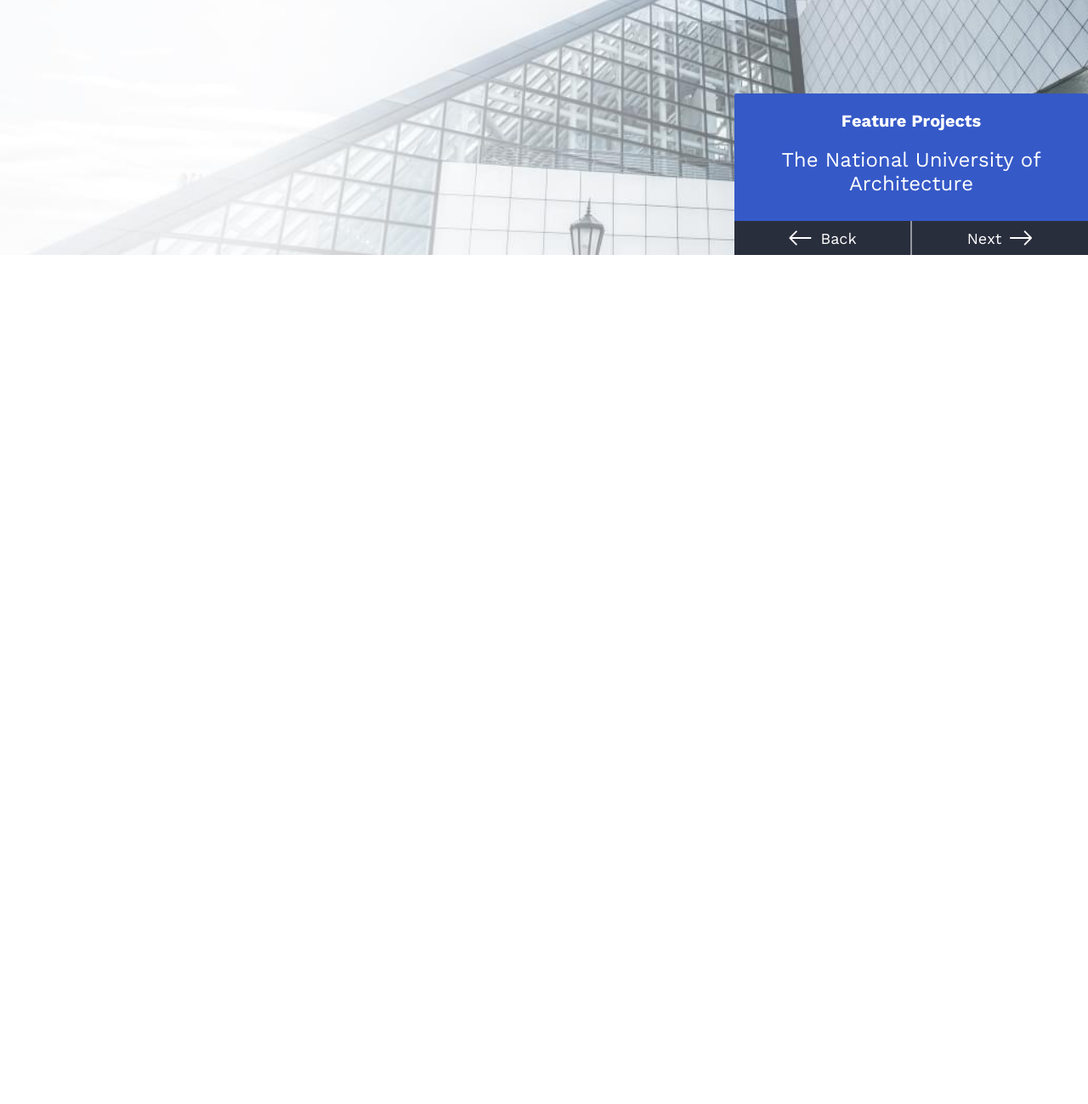
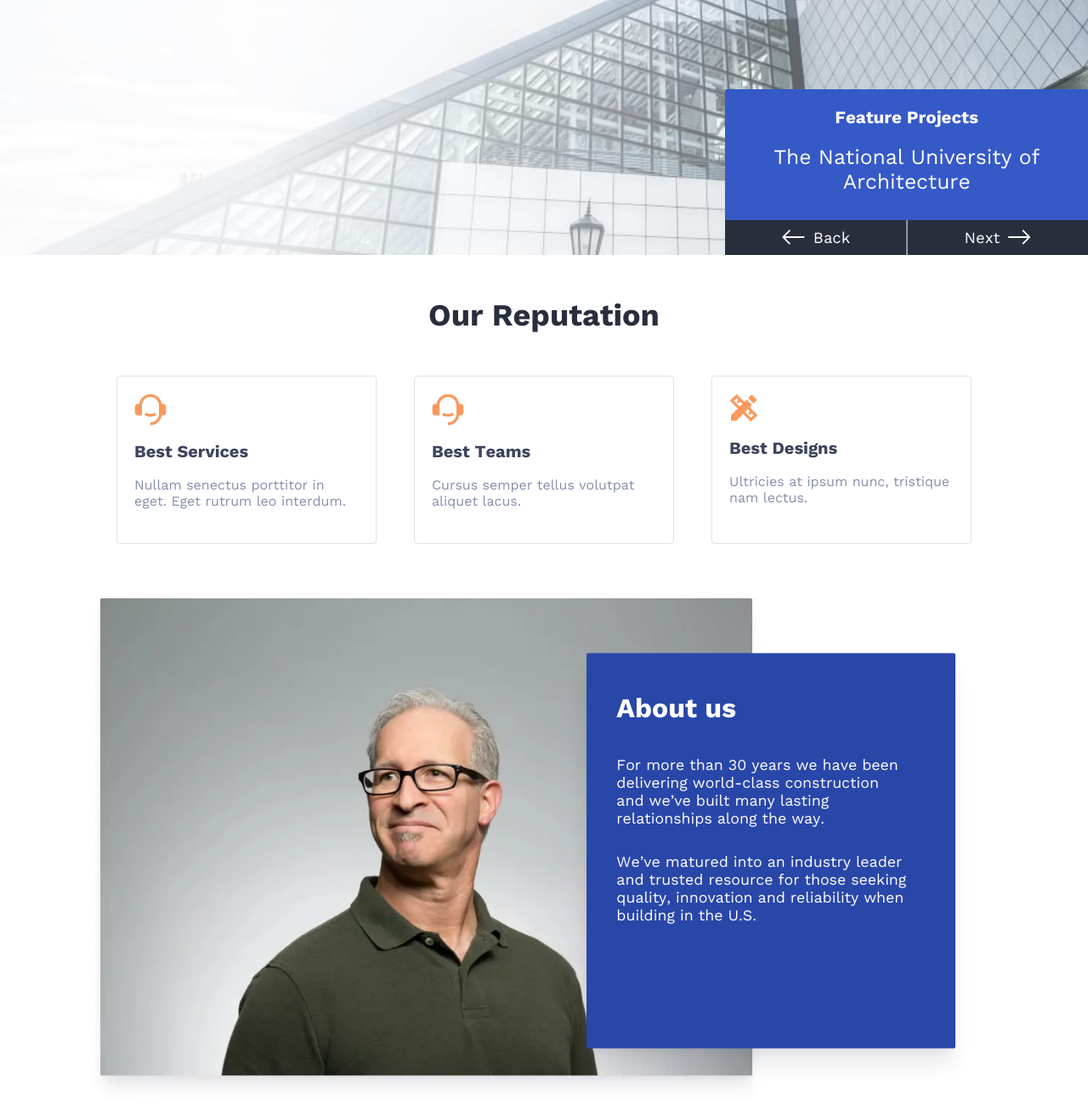
Before and after one commit to IIM01/landing-5, a plain HTML site: page index.html in a window 1280 px wide. Shown: the part 500-1799 px from the top of the page at 85% size. Before the commit the page ends 800 px from the top, so only its background shows below. Drawn offline with Linux system fonts and the light colour scheme; files whose address does not match are found by name.

Commit message:
Add files via upload

```diff
--- a/css/style.css
+++ b/css/style.css
@@ -166,7 +166,7 @@ h6 {
   background: var(--neutral-800, #292E3D);
   color: var(--neutral-white, #FFF);
   text-align: center;
-  font-size: 18px;
+  font-size: 1.125rem;
   font-weight: 400;
   display: -webkit-box;
   display: -ms-flexbox;
@@ -178,6 +178,13 @@ h6 {
   -webkit-box-pack: center;
       -ms-flex-pack: center;
           justify-content: center;
+}
+
+.title {
+  color: var(--neutral-800, #292E3D);
+  text-align: center;
+  font-size: 2.25rem;
+  font-weight: 700;
 }
 
 .header {
@@ -454,6 +461,7 @@ h6 {
 }
 
 .promo {
+  font-size: 0.2083333333vw;
   position: relative;
 }
 
@@ -470,8 +478,8 @@ h6 {
 
 .promo__title {
   color: var(--neutral-800, #292E3D);
-  font-size: 4.5rem;
   font-weight: 600;
+  font-size: 50em;
 }
 
 .promo__swiper .swiper-slide {
@@ -486,8 +494,8 @@ h6 {
   display: -webkit-box;
   display: -ms-flexbox;
   display: flex;
-  width: 26rem;
-  height: 2.5rem;
+  width: 416em;
+  height: 40em;
 }
 
 .promo__buttons-wrapper::before {
@@ -509,32 +517,143 @@ h6 {
   -webkit-box-flex: 0;
       -ms-flex: 0 0 50%;
           flex: 0 0 50%;
+  font-size: 18em;
 }
 
 .description-promo {
-  padding: 1.25rem;
-  width: 26rem;
-  height: 9.375rem;
   position: absolute;
-  bottom: 40px;
   right: 0;
   border-radius: 2px 2px 0px 0px;
   background: #3559C7;
+  padding: 20em;
+  width: 416em;
+  height: 150em;
+  position: absolute;
+  bottom: 40em;
 }
 
 .description-promo__title {
   color: var(--neutral-white, #FFF);
   text-align: center;
-  font-size: 1.25rem;
   font-weight: 700;
   margin: 0 0 1.25rem;
+  font-size: 20em;
 }
 
 .description-promo__name {
   color: var(--neutral-white, #FFF);
   text-align: center;
-  font-size: 1.5rem;
+  font-size: 24em;
   font-weight: 400;
+}
+
+.reputation {
+  padding: 3.125rem 0 4rem;
+}
+
+.reputation__content {
+  display: -webkit-box;
+  display: -ms-flexbox;
+  display: flex;
+  -webkit-box-pack: justify;
+      -ms-flex-pack: justify;
+          justify-content: space-between;
+  -ms-flex-wrap: wrap;
+      flex-wrap: wrap;
+  gap: 1.25rem 0;
+}
+
+.reputation__title-block {
+  margin: 0 0 3.125rem;
+}
+
+.item-reputation {
+  -webkit-box-flex: 0;
+      -ms-flex: 0 0 30.4093567251%;
+          flex: 0 0 30.4093567251%;
+  padding: 1.25rem 1.25rem 2.5rem 1.25rem;
+  border-radius: 4px;
+  border: 1.4px solid var(--neutral-100, #E0E3EB);
+  background: #FFF;
+}
+
+.item-reputation__image {
+  margin: 0 0 1.125rem;
+}
+
+.item-reputation__title {
+  color: var(--neutral-700, #3D445C);
+  font-size: 1.25rem;
+  font-weight: 700;
+  margin: 0 0 1.125rem;
+}
+
+.item-reputation__text {
+  color: var(--neutral-400, #858EAD);
+  font-size: 1rem;
+  font-weight: 400;
+}
+
+.about {
+  font-size: 0.0694444444vw;
+  position: relative;
+}
+
+.about__container {
+  max-width: 1236em;
+}
+
+.about__text-block {
+  position: absolute;
+  width: 488em;
+  height: 523em;
+  top: 50%;
+  right: 176em;
+  -webkit-transform: translate(0, -50%);
+      -ms-transform: translate(0, -50%);
+          transform: translate(0, -50%);
+}
+
+.about img {
+  width: 902em;
+  height: 669em;
+}
+
+.text-block-about {
+  border-radius: 2px;
+  padding: 50em 60em 60em 40em;
+  background: var(--primary, #2947A9);
+  -webkit-box-shadow: 0px 8px 8px -4px rgba(17, 24, 39, 0.04), 0px 20px 24px -4px rgba(17, 24, 39, 0.1);
+          box-shadow: 0px 8px 8px -4px rgba(17, 24, 39, 0.04), 0px 20px 24px -4px rgba(17, 24, 39, 0.1);
+  color: #FFF;
+}
+
+.text-block-about__title {
+  margin: 0 0 2.3125rem;
+  font-size: 36em;
+  font-weight: 700;
+}
+
+.text-block-about__text p {
+  font-size: 20em;
+  font-weight: 400;
+  margin: 0 0 1.875rem;
+}
+
+@media only screen and (min-width: 480px) {
+  .promo {
+    font-size: 0.1785714286vw;
+  }
+
+  .promo__title {
+    font-size: 72em;
+  }
+}
+
+@media only screen and (min-width: 560px) {
+  .promo {
+    font-size: 0.1302083333vw;
+  }
 }
 
 @media only screen and (min-width: 768px) {
@@ -578,34 +697,21 @@ h6 {
   }
 }
 
+@media only screen and (min-width: 1024px) {
+  .promo {
+    font-size: 0.09765625vw;
+  }
+}
+
+@media only screen and (min-width: 1248px) {
+  .promo {
+    font-size: 0.0801282051vw;
+  }
+}
+
 @media only screen and (min-width: 1440px) {
   .promo {
     font-size: 0.0694444444vw;
-  }
-
-  .promo__title {
-    font-size: 72em;
-  }
-
-  .promo__buttons-wrapper {
-    width: 416em;
-    height: 40em;
-  }
-
-  .description-promo {
-    padding: 20em;
-    width: 416em;
-    height: 150em;
-    position: absolute;
-    bottom: 40em;
-  }
-
-  .description-promo__title {
-    font-size: 20em;
-  }
-
-  .description-promo__name {
-    font-size: 24em;
   }
 }
 
@@ -701,4 +807,21 @@ h6 {
     font-size: 20px;
     color: #000;
   }
+
+  .reputation__content {
+    -webkit-box-orient: vertical;
+    -webkit-box-direction: normal;
+        -ms-flex-direction: column;
+            flex-direction: column;
+  }
 }
+
+@media only screen and (max-width: 559px) {
+  .text-block-about__title {
+    margin: 0 0 1.25rem;
+  }
+
+  .text-block-about__text p {
+    margin: 0 0 0.9375rem;
+  }
+}
--- a/index.html
+++ b/index.html
@@ -4,7 +4,7 @@
 	<meta charset="UTF-8">
 	<meta http-equiv="X-UA-Compatible" content="IE=edge">
 	<meta name="viewport" content="width=device-width, initial-scale=1.0">
-	<link rel="stylesheet" href="css/style.min.css?_v=20230711130020">
+	<link rel="stylesheet" href="css/style.min.css?_v=20230711145914">
 	<title>Главная</title>
 </head>
 <body class="body">
@@ -79,9 +79,47 @@
 						<div class="promo__swiper-button-next swiper-button swiper-button-next">Next<img src="img/promo/right.svg" alt=""></div>
 					</div>
 			</div>
+			<section class="reputation">
+				<div class="container container_small reputation__container">
+					<div class="title-block reputation__title-block">
+						<div class="title reputation__title ">Our Reputation</div>
+					</div>
+					<div class="reputation__content">
+						<div class="reputation__item item-reputation">
+							<div class="item-reputation__image"><img src="img/reputation/01.svg" alt=""></div>
+							<div class="item-reputation__title">Best Services</div>
+							<div class="item-reputation__text">Nullam senectus porttitor in eget. Eget rutrum leo interdum.</div>
+						</div>
+						<div class="reputation__item item-reputation">
+							<div class="item-reputation__image"><img src="img/reputation/01.svg" alt=""></div>
+							<div class="item-reputation__title">Best Teams</div>
+							<div class="item-reputation__text">Cursus semper tellus volutpat aliquet lacus.</div>
+						</div>
+						<div class="reputation__item item-reputation">
+							<div class="item-reputation__image"><img src="img/reputation/02.svg" alt=""></div>
+							<div class="item-reputation__title">Best Designs</div>
+							<div class="item-reputation__text">Ultricies at ipsum nunc, tristique nam lectus.</div>
+						</div>
+					</div>
+				</div>
+			</section>
+			<section class="about">
+				<div class="about__container container">
+					<div class="about__content">
+						<picture><source srcset="img/about/portrait.webp" type="image/webp"><picture><source srcset="img/about/portrait.webp" type="image/webp"><img src="img/about/portrait.jpg" alt=""></picture></picture>
+						<div class="about__text-block text-block-about">
+							<div class="text-block-about__title">About us</div>
+							<div class="text-block-about__text">
+								<p>For more than 30 years we have been delivering world-class construction and we’ve built many lasting relationships along the way. </p>
+								<p>We’ve matured into an industry leader and trusted resource for those seeking quality, innovation and reliability when building in the U.S.</p>
+							</div>
+						</div>
+					</div>
+				</div>
+			</section>
 		</main>
 		<footer class="footer"></footer>
 	</div>
-	<script src="js/app.min.js?_v=20230711130020"></script>
+	<script src="js/app.min.js?_v=20230711145914"></script>
 </body>
 </html>
```
Also changed, not shown: css/style.min.css, img/about/portrait.jpg (added), img/about/portrait.webp (added), img/about/unsplash_6anudmpILw4.jpg (added), img/about/unsplash_6anudmpILw4.webp (added), img/reputation/01.svg (added), img/reputation/02.svg (added).
